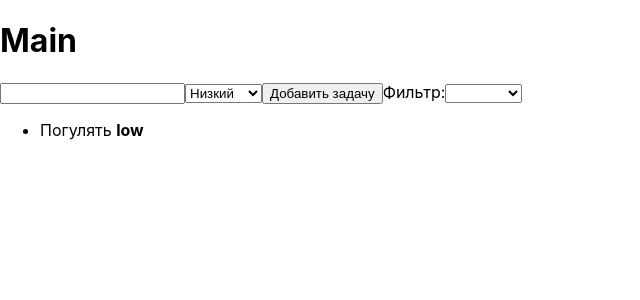
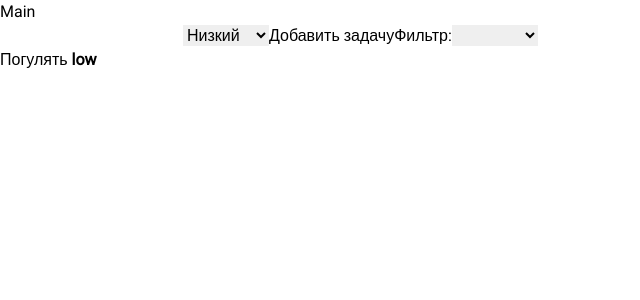
Before and after one commit to Lexa74/practic-mobx, a React (Create React App) app: page / in a window 1280 px wide. Shown: the top 300 px of the page, without its empty margins (0-640 px from the left). Built offline with nearby package versions, Linux system fonts and the light colour scheme; a web font is replaced by a local one.

Commit message:
Изучение чакры

```diff
--- a/src/App.tsx
+++ b/src/App.tsx
@@ -1,60 +1,19 @@
-import React, {useState} from 'react';
-import {useDataStore} from "./store/context";
-import {TodoList} from "./store/todos";
-import {useObserver} from "mobx-react";
+import React from 'react';
+import {BrowserRouter, Routes, Route} from "react-router-dom";
+import {Main} from "./pages/Main/Main";
+import {Login} from "./pages/Login/Login";
+
 
 function App() {
-  const store = useDataStore();
-  const [todoValue, setTodoValue] = useState({
-      name: '',
-      priority: 'low'
-  });
-  const [filterTodo, setFilterTodo] = useState('');
 
-  const addTodo = () => {
-    if(todoValue.name === '') {
-      return
-    }
-    store.todos.addNewTodo(todoValue);
-    setTodoValue({
-        name: '',
-        priority: 'low'
-    });
-  };
-
-  const todos: TodoList[] = filterTodo.length ? store.todos.filterByPriority(filterTodo) : store.todos.todoList
 
     return (
-        <>
-            <h1>Main</h1>
-            <input
-                type="text"
-                onChange={(e) => setTodoValue({...todoValue, name: e.target.value})}
-                value={todoValue.name}
-            />
-            <select
-                name="priority"
-                onChange={(e) => {setTodoValue({...todoValue, priority: e.target.value})}}
-                value={todoValue.priority}
-            >
-                <option value="low">Низкий</option>
-                <option value="medium">Средний</option>
-                <option value="high">Высокий</option>
-            </select>
-            <button onClick={addTodo}>Добавить задачу</button>
-            <label>Фильтр:</label>
-            <select name="filterPriority" value={filterTodo} onChange={(e) => {setFilterTodo(e.target.value)}}>
-                <option value=""></option>
-                <option value="low">Низкий</option>
-                <option value="medium">Средний</option>
-                <option value="high">Высокий</option>
-            </select>
-            {todos.map((todo,index) => (
-                <ul key={index}>
-                    <li>{todo.name} <b>{todo.priority}</b></li>
-                </ul>
-            ))}
-        </>
+        <BrowserRouter>
+            <Routes>
+                <Route path="/" element={<Main />} />
+                <Route path="/login" element={<Login />} />
+            </Routes>
+        </BrowserRouter>
     )
 }
 
--- a/src/index.tsx
+++ b/src/index.tsx
@@ -4,15 +4,22 @@ import './index.css';
 import App from './App';
 import reportWebVitals from './reportWebVitals';
 import {DataStoreProvider} from './store/context'
+import {ChakraProvider, extendTheme} from '@chakra-ui/react'
+import {defaultTheme} from "./theme.colors";
+import '@fontsource/roboto/400.css'
+
+const theme = extendTheme(defaultTheme)
 
 const root = ReactDOM.createRoot(
   document.getElementById('root') as HTMLElement
 );
 root.render(
     <DataStoreProvider>
-        <React.StrictMode>
-            <App />
-        </React.StrictMode>
+        <ChakraProvider theme={theme}>
+            <React.StrictMode>
+                <App />
+            </React.StrictMode>
+        </ChakraProvider>
     </DataStoreProvider>
 
 );
--- /dev/null
+++ b/src/pages/Login/Login.tsx
@@ -0,0 +1,31 @@
+import React, {useState} from "react";
+import {Center, Box, Stack, Input, Button, Divider, Spinner} from  '@chakra-ui/react'
+import {useNavigate} from "react-router-dom";
+
+interface Data {
+    name: string
+    age: number,
+    index?: number
+}
+
+export function Login() {
+    const navigate = useNavigate()
+    const handlerLogin = () => {
+        navigate('/')
+    }
+
+    return (
+        <>
+            <Center h={'100vh'} mt={4}>
+                <Stack spacing={4} bg={'brand.800'} p={'33px 47px'} color={'brand.0'} borderRadius={'12px'}>
+                    <Input placeholder={'Логин'} />
+                    <Input placeholder={'Пароль'} />
+                    <Divider color={'brand.200'} />
+                    <Button onClick={handlerLogin} variant={'brandLight'}>Войти</Button>
+                    <Button variant={'brandDark'}>Зарегистрироваться</Button>
+                    <Spinner color='red.500' w={200} h={200} thickness={'10px'}/>
+                </Stack>
+            </Center>
+        </>
+    );
+}
--- /dev/null
+++ b/src/pages/Main/Main.tsx
@@ -0,0 +1,55 @@
+import {useDataStore} from "../../store/context";
+import {useState} from "react";
+import {TodoList} from "../../store/todos";
+
+export const Main = () => {
+    const store = useDataStore();
+    const [todoValue, setTodoValue] = useState({
+        name: '',
+        priority: 'low'
+    });
+    const [filterTodo, setFilterTodo] = useState('');
+
+    const addTodo = () => {
+        if(todoValue.name === '') {
+            return
+        }
+        store.todos.addNewTodo(todoValue);
+        setTodoValue({
+            name: '',
+            priority: 'low'
+        });
+    };
+
+    const todos: TodoList[] = filterTodo.length ? store.todos.filterByPriority(filterTodo) : store.todos.todoList
+    return <>
+        <h1>Main</h1>
+        <input
+            type="text"
+            onChange={(e) => setTodoValue({...todoValue, name: e.target.value})}
+            value={todoValue.name}
+        />
+        <select
+            name="priority"
+            onChange={(e) => {setTodoValue({...todoValue, priority: e.target.value})}}
+            value={todoValue.priority}
+        >
+            <option value="low">Низкий</option>
+            <option value="medium">Средний</option>
+            <option value="high">Высокий</option>
+        </select>
+        <button onClick={addTodo}>Добавить задачу</button>
+        <label>Фильтр:</label>
+        <select name="filterPriority" value={filterTodo} onChange={(e) => {setFilterTodo(e.target.value)}}>
+            <option value=""></option>
+            <option value="low">Низкий</option>
+            <option value="medium">Средний</option>
+            <option value="high">Высокий</option>
+        </select>
+        {todos.map((todo,index) => (
+            <ul key={index}>
+                <li>{todo.name} <b>{todo.priority}</b></li>
+            </ul>
+        ))}
+    </>
+}
--- /dev/null
+++ b/src/theme.colors.js
@@ -0,0 +1,105 @@
+export const defaultTheme = {
+  colors: {
+    brand: {
+      0: '#fff',
+      50: '#F0FFF4',
+      100: '#C6F6D5',
+      200: '#9AE6B4',
+      300: '#68D391',
+      400: '#48BB78',
+      500: '#38A169',
+      600: '#2F855A',
+      700: '#276749',
+      800: '#22543D',
+      900: '#1C4532',
+      1000: '#000'
+    }
+  },
+  fonts: {
+    heading: `'Roboto', sans-serif`,
+    body: `'Roboto', sans-serif`
+  },
+  components: {
+    Button: {
+      sizes: {
+        md: {
+          h: '48px',
+          fontSize: '18px',
+          p: '0 24px'
+        }
+      },
+      variants: {
+        brandLight: {
+          bg: 'brand.0',
+          color: 'brand.800',
+          borderWidth: '1px',
+          borderColor: 'brand.50',
+          _hover: {
+            bg: 'brand.200',
+            color: 'brand.900'
+          }
+        },
+        brandMedium: {
+          bg: 'brand.600',
+          _hover: {
+            bg: 'brand.800'
+          }
+        },
+        brandDark: {
+          bg: 'brand.900',
+          color: 'brand.0',
+          _hover: {
+            bg: 'brand.700',
+            color: 'brand.0',
+          }
+        },
+        brandDefault: {
+          bg: 'brand.800',
+          color: 'brand.0',
+          _hover: {
+            bg: 'brand.900'
+          }
+        }
+      },
+      defaultProps: {
+        size: 'lg',
+        variant: 'brandDefault'
+      }
+    },
+    Input: {
+      variants: {
+        outline: {
+          field: {
+            h: '48px',
+            color: 'brand.1000',
+            bg: 'brand.0',
+            fontSize: '18px',
+            _placeholder: {
+              color: '#A0AEC0'
+            }
+          }
+        }
+      }
+    },
+    Radio: {
+      defaultProps: {
+        colorScheme: 'brand'
+      }
+    }
+  },
+  styles: {
+    global: {
+      body: {
+        bg: 'brand.0',
+        color: 'brand.1000'
+      },
+      a: {
+        color: 'brand.500',
+        _hover: {
+          color: 'brand.700',
+          textDecoration: 'underline'
+        }
+      }
+    }
+  }
+};
```
Also changed, not shown: package.json (+9 -0 lines), 1 other file (tests, documents, lock files or other folders).
